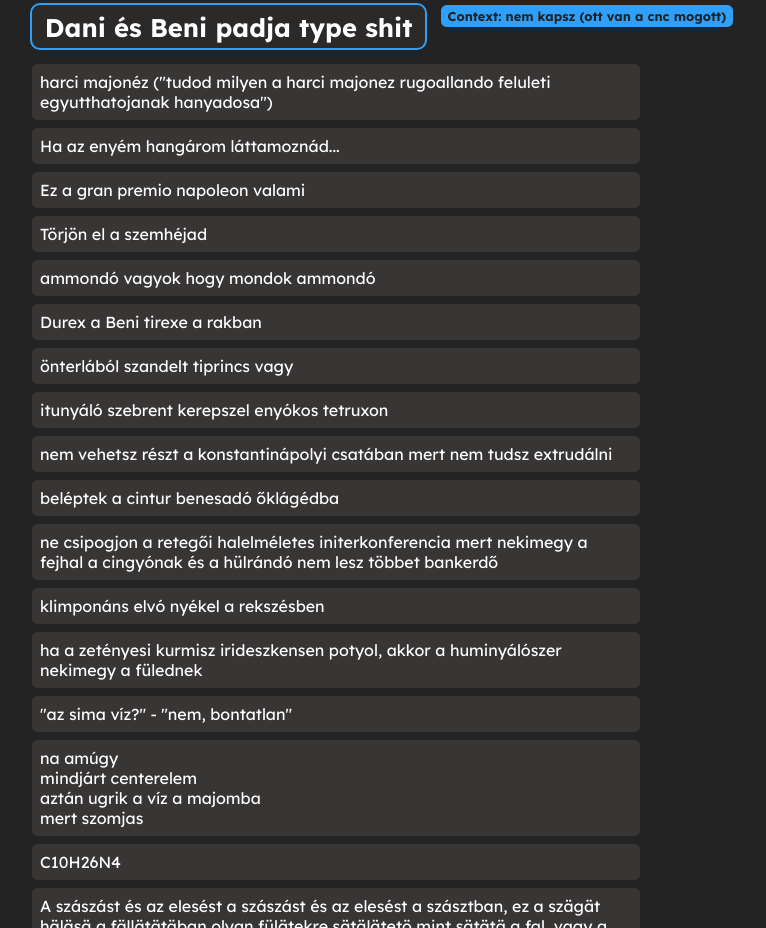
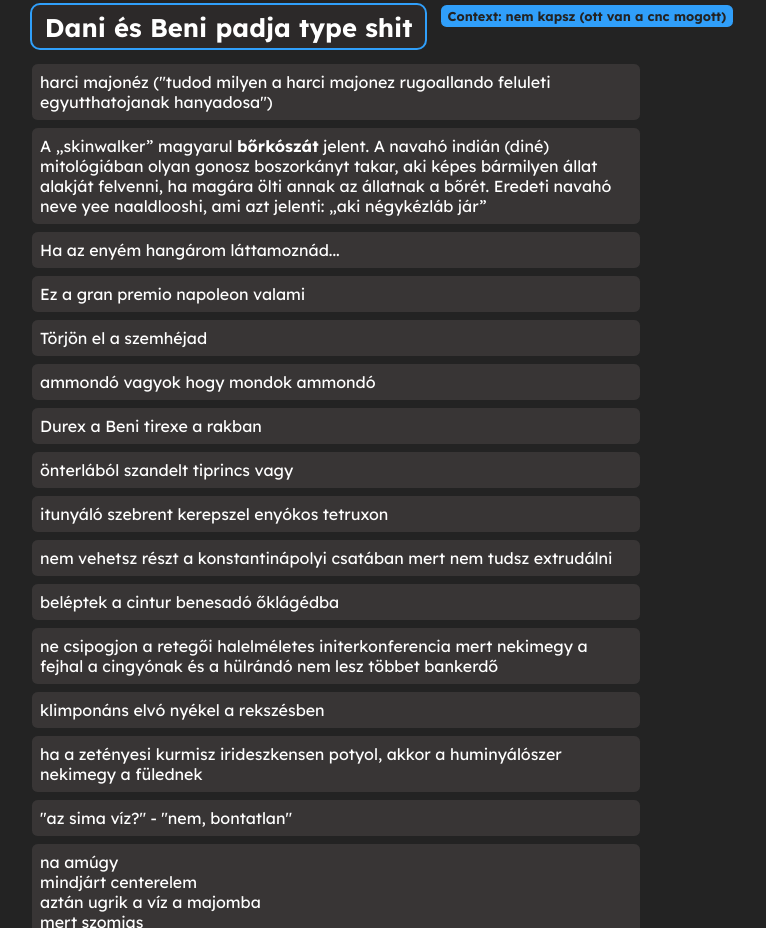
Before and after one commit to dbeny/dbeny.xyz, a plain HTML site: page index.html in a window 1280 px wide. Shown: the part 1100-2028 px from the top of the page, without its empty margins (0-766 px from the left). Drawn offline with nearby package versions, Linux system fonts and the light colour scheme.

Commit message:
bőrkósza

```diff
--- a/index.html
+++ b/index.html
@@ -109,6 +109,7 @@
             </div>
             <ul>
                 <li>harci majonéz ("tudod milyen a harci majonez rugoallando feluleti egyutthatojanak hanyadosa")</li>
+                <li>A „skinwalker” magyarul <strong>bőrkószát</strong> jelent. A navahó indián (diné) mitológiában olyan gonosz boszorkányt takar, aki képes bármilyen állat alakját felvenni, ha magára ölti annak az állatnak a bőrét. Eredeti navahó neve yee naaldlooshi, ami azt jelenti: „aki négykézláb jár”</li>
                 <li>Ha az enyém hangárom láttamoznád...</li>
                 <li>Ez a gran premio napoleon valami</li>
                 <li>Törjön el a szemhéjad</li>
```
